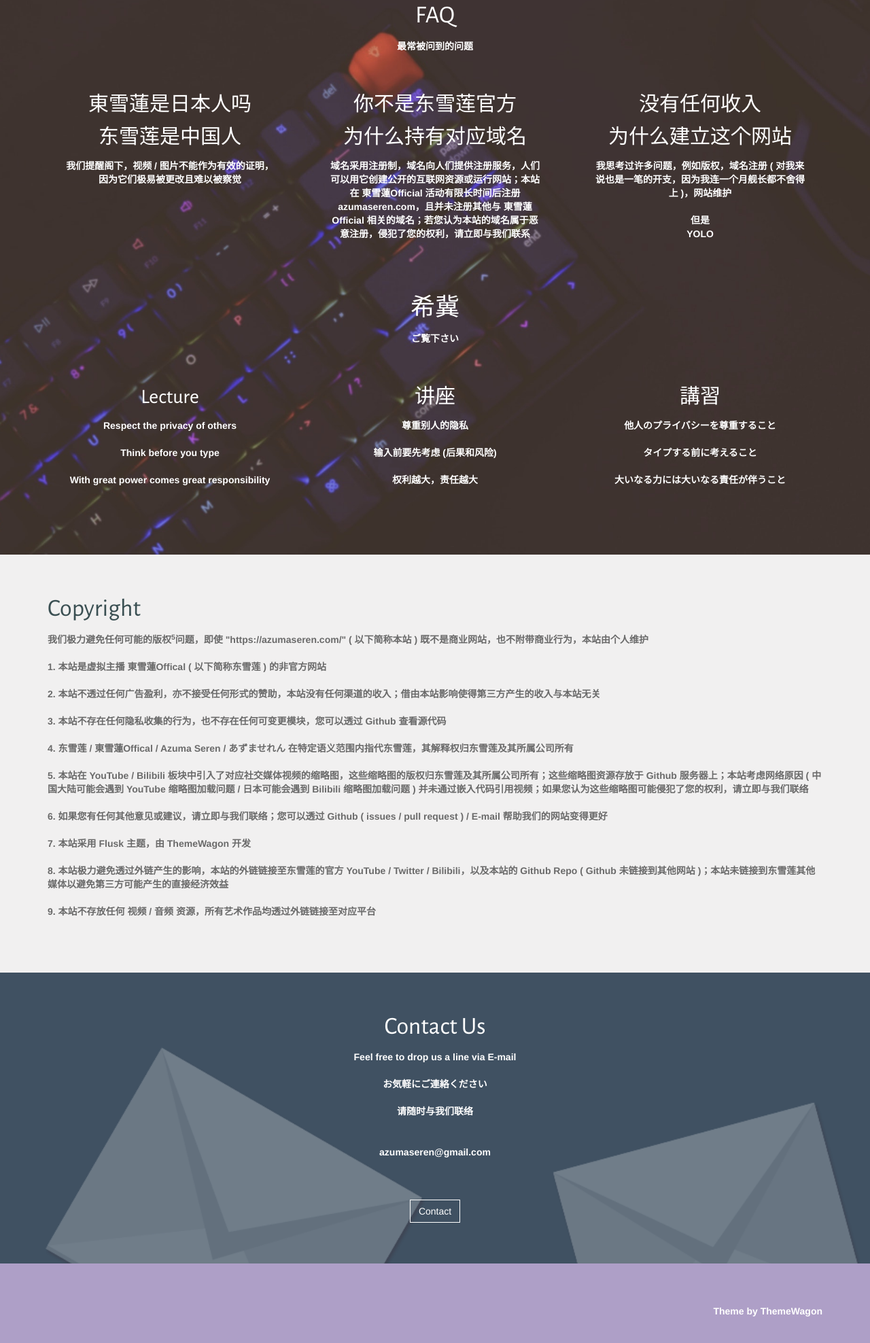
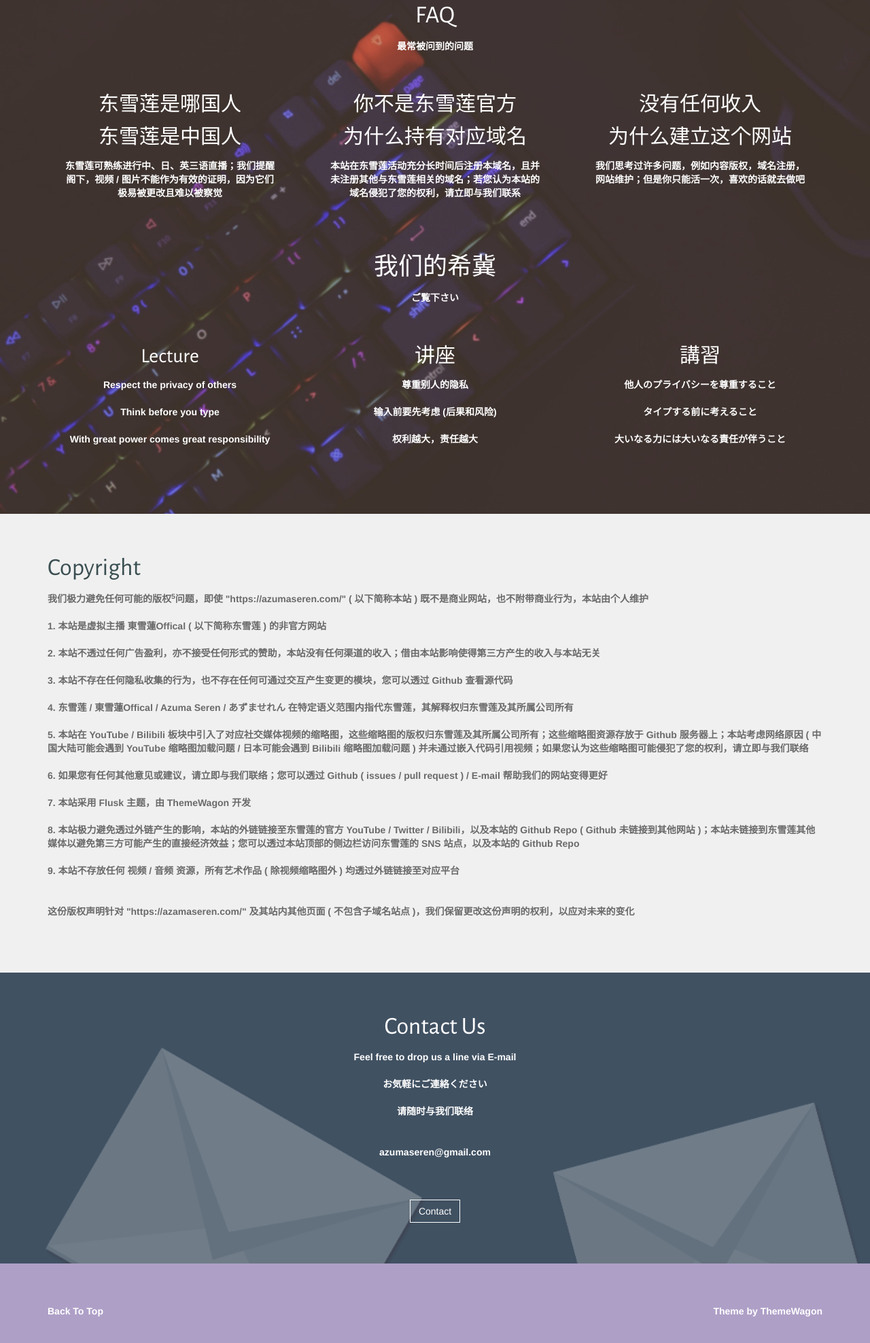
Before and after one commit to serenazuma/serenazuma.github.io, a plain HTML site: page index.html in a window 1280 px wide. Shown: the part 2413-4389 px from the top of the page at 68% size. Drawn offline with nearby package versions, Linux system fonts and the light colour scheme; a script that the page names is missing; a web font is replaced by a local one.

Commit message:
update copyright and use click to scroll
the hash route may cause url change
use javascript to auto scroll

```diff
--- a/index.html
+++ b/index.html
@@ -7,12 +7,15 @@
 <!--<![endif]-->
 	<head>
 		<title>Azuma Seren</title>
+		<link rel="apple-touch-icon" sizes="180x180" href="assets/favicon/apple-touch-icon.png"/>
+		<link rel="icon" type="image/png" sizes="32x32" href="assets/favicon/favicon-32x32.png"/>
+		<link rel="icon" type="image/png" sizes="16x16" href="assets/favicon/favicon-16x16.png"/>
+		<link rel="manifest" href="assets/favicon/site.webmanifest"/>
 
 		<!-- meta -->
 		<meta http-equiv="X-UA-Compatible" content="IE=edge">
 		<meta http-equiv="Content-Type" content="text/html; charset=UTF-8"/>
 		<meta name="viewport" content="width=device-width, initial-scale = 1.0, maximum-scale=1.0, user-scalable=no"/>
-
 		<!-- google fonts -->
 		<link rel='stylesheet' href='http://fonts.googleapis.com/css?family=PT+Sans'>
 		<link rel="stylesheet" href="http://fonts.googleapis.com/css?family=Droid+Serif:regular,bold"/>
@@ -24,7 +27,6 @@
 		<link rel="stylesheet" href="assets/css/bootstrap.min.css">
 		<link rel="stylesheet" href="assets/css/font-awesome.min.css">
 		<link rel="stylesheet" href="assets/css/style.css" media="screen"/>
-
 		<!-- HTML5 shim and Respond.js IE8 support of HTML5 elements and media queries -->
 		<!--[if lt IE 9]>
 			<script src="assets/js/html5shiv.js"></script>
@@ -43,6 +45,11 @@
 		目睹各种魔幻的事件发生，也见证那些愿意共情和伸出援手的人
 
 		希望主播能继续成长吧（最近主播巽玉喷珠的次数少了好多，乐子少了，心情也变好了，正确的！
+	-->
+
+	<!--
+		隐形守护者玩出事情了，我的莲宝，一个星期看不了你的直播我怎么活啊
+		每天晚上泪水浸湿了浅色床单
 	-->
 
 	<body>
@@ -142,7 +149,7 @@
 						<a href="https://www.youtube.com/c/東雪蓮SerenAzuma/videos" target="_blank" class="btn btn-o btn-lg pull-right">View All</a>
 						<h1>Arts on YouTube</h1>
 						<p>Take a look at some of Azuma Seren's recent products</p>
-						<a href="#copyright" style="text-decoration:none"><p style="color:#000">缩略图是否侵犯了您的权利？请立即与我们联系</p></a>
+						<a onclick="changeHash('#copyright')" style="cursor:pointer"><p style="color:#000">缩略图是否侵犯了您的权利？请立即与我们联系</p></a>
 					</header>
 					<section class="block-body">
 						<div class="row">
@@ -183,7 +190,13 @@
 						<a href="https://space.bilibili.com/1437582453/video" target="_blank" class="btn btn-o btn-lg pull-right">View All</a>
 						<h1>Livestream Replay on Bilibili</h1>
 						<p>Take a look at some of Azuma Seren's recent Livestream Replay</p>
-						<a href="#copyright" style="text-decoration:none"><p style="color:#000">缩略图是否侵犯了您的权利？请立即与我们联系</p></a>
+						<a onclick="changeHash('#copyright')" style="cursor:pointer"><p style="color:#000">缩略图是否侵犯了您的权利？请立即与我们联系</p></a>
+						<script>
+							function changeHash(idName) {
+								document.querySelector(idName).scrollIntoView(true);
+							}
+						</script>
+
 					</header>
 					<section class="block-body">
 						<div class="row">
@@ -214,10 +227,10 @@
 						<div class="row">
 							<div class="col-md-4">
 								<div class="service">
-									<h2>東雪蓮是日本人吗</h2>
+									<h2>东雪莲是哪国人</h2>
 									<h2>东雪莲是中国人</h2>
 									<p>
-									我们提醒阁下，视频 / 图片不能作为有效的证明，因为它们极易被更改且难以被察觉
+									东雪莲可熟练进行中、日、英三语直播；我们提醒阁下，视频 / 图片不能作为有效的证明，因为它们极易被更改且难以被察觉
 									</p>
 								</div>
 							</div>
@@ -225,22 +238,20 @@
 								<div class="service">
 									<h2>你不是东雪莲官方</h2>
 									<h2>为什么持有对应域名</h2>
-									<p>域名采用注册制，域名向人们提供注册服务，人们可以用它创建公开的互联网资源或运行网站；本站在 東雪蓮Official 活动有限长时间后注册 azumaseren.com，且并未注册其他与 東雪蓮Official 相关的域名；若您认为本站的域名属于恶意注册，侵犯了您的权利，请立即与我们联系</p>
+									<p>本站在东雪莲活动充分长时间后注册本域名，且并未注册其他与东雪莲相关的域名；若您认为本站的域名侵犯了您的权利，请立即与我们联系</p>
 								</div>
 							</div>
 							<div class="col-md-4">
 								<div class="service">
 									<h2>没有任何收入</h2>
 									<h2>为什么建立这个网站</h2>
-									<p>我思考过许多问题，例如版权，域名注册 ( 对我来说也是一笔的开支，因为我连一个月舰长都不舍得上 )，网站维护</p>
-									<p>但是<br>
-									<b>YOLO</b>
+									<p>我们思考过许多问题，例如内容版权，域名注册，网站维护；但是你只能活一次，喜欢的话就去做吧</p>
 									</p>
 								</div>
 							</div>
 						</div>
 						<br><br><br>
-						<h1>希冀</h1>
+						<h1>我们的希冀</h1>
 						<p>ご覧下さい</p>
 						<br><br>
 						<div class="row">
@@ -292,17 +303,18 @@
 						<p>我们极力避免任何可能的版权<sup>5</sup>问题，即使 "https://azumaseren.com/" ( 以下简称本站 ) 既不是商业网站，也不附带商业行为，本站由个人维护</p>
 						<p> 1. 本站是虚拟主播 東雪蓮Offical ( 以下简称东雪莲 ) 的非官方网站
 						<br><br> 2. 本站不透过任何广告盈利，亦不接受任何形式的赞助，本站没有任何渠道的收入；借由本站影响使得第三方产生的收入与本站无关
-						<br><br> 3. 本站不存在任何隐私收集的行为，也不存在任何可变更模块，您可以透过 Github 查看源代码
+						<br><br> 3. 本站不存在任何隐私收集的行为，也不存在任何可通过交互产生变更的模块，您可以透过 Github 查看源代码
 						<br><br> 4. 东雪莲 / 東雪蓮Offical / Azuma Seren / あずませれん 在特定语义范围内指代东雪莲，其解释权归东雪莲及其所属公司所有
 						<br><br> 5. 本站在 YouTube / Bilibili 板块中引入了对应社交媒体视频的缩略图，这些缩略图的版权归东雪莲及其所属公司所有；这些缩略图资源存放于 Github 服务器上；本站考虑网络原因 ( 中国大陆可能会遇到 YouTube 缩略图加载问题 / 日本可能会遇到 Bilibili 缩略图加载问题 ) 并未通过嵌入代码引用视频；如果您认为这些缩略图可能侵犯了您的权利，请立即与我们联络
 						<br><br> 6. 如果您有任何其他意见或建议，请立即与我们联络；您可以透过 Github ( issues / pull request ) / E-mail 帮助我们的网站变得更好
 						<br><br> 7. 本站采用 Flusk 主题，由 ThemeWagon 开发
-						<br><br> 8. 本站极力避免透过外链产生的影响，本站的外链链接至东雪莲的官方 YouTube / Twitter / Bilibili，以及本站的 Github Repo ( Github 未链接到其他网站 )；本站未链接到东雪莲其他媒体以避免第三方可能产生的直接经济效益
-						<br><br> 9. 本站不存放任何 视频 / 音频 资源，所有艺术作品均透过外链链接至对应平台
+						<br><br> 8. 本站极力避免透过外链产生的影响，本站的外链链接至东雪莲的官方 YouTube / Twitter / Bilibili，以及本站的 Github Repo ( Github 未链接到其他网站 )；本站未链接到东雪莲其他媒体以避免第三方可能产生的直接经济效益；您可以透过本站顶部的侧边栏访问东雪莲的 SNS 站点，以及本站的 Github Repo
+						<br><br> 9. 本站不存放任何 视频 / 音频 资源，所有艺术作品 ( 除视频缩略图外 ) 均透过外链链接至对应平台
+						<br><br><br> 这份版权声明针对 "https://azamaseren.com/" 及其站内其他页面 ( 不包含子域名站点 )，我们保留更改这份声明的权利，以应对未来的变化
 						</p>
 					</header>
 				</div>
-			</div><!-- /#testimonials -->
+			</div><!-- /#copyright -->
 
 
 			<div class="content-block" id="contact">
@@ -332,7 +344,7 @@
 			<div class="content-block" id="footer">
 				<div class="container">
 					<div class="row">
-						<div class="col-xs-6"></div>
+						<div class="col-xs-6"><a onclick="changeHash('#header')" style="cursor:pointer">Back To Top</a></div>
 						<div class="col-xs-6 text-right">Theme by <a href="https://themewagon.com/" target="_blank">ThemeWagon</a></div>
 					</div>
 				</div>
```
Also changed, not shown: assets/favicon/about.txt (added), assets/favicon/android-chrome-192x192.png (added), assets/favicon/android-chrome-512x512.png (added), assets/favicon/apple-touch-icon.png (added), assets/favicon/favicon-16x16.png (added), assets/favicon/favicon-32x32.png (added), assets/favicon/favicon.ico (added), assets/favicon/site.webmanifest (added).
